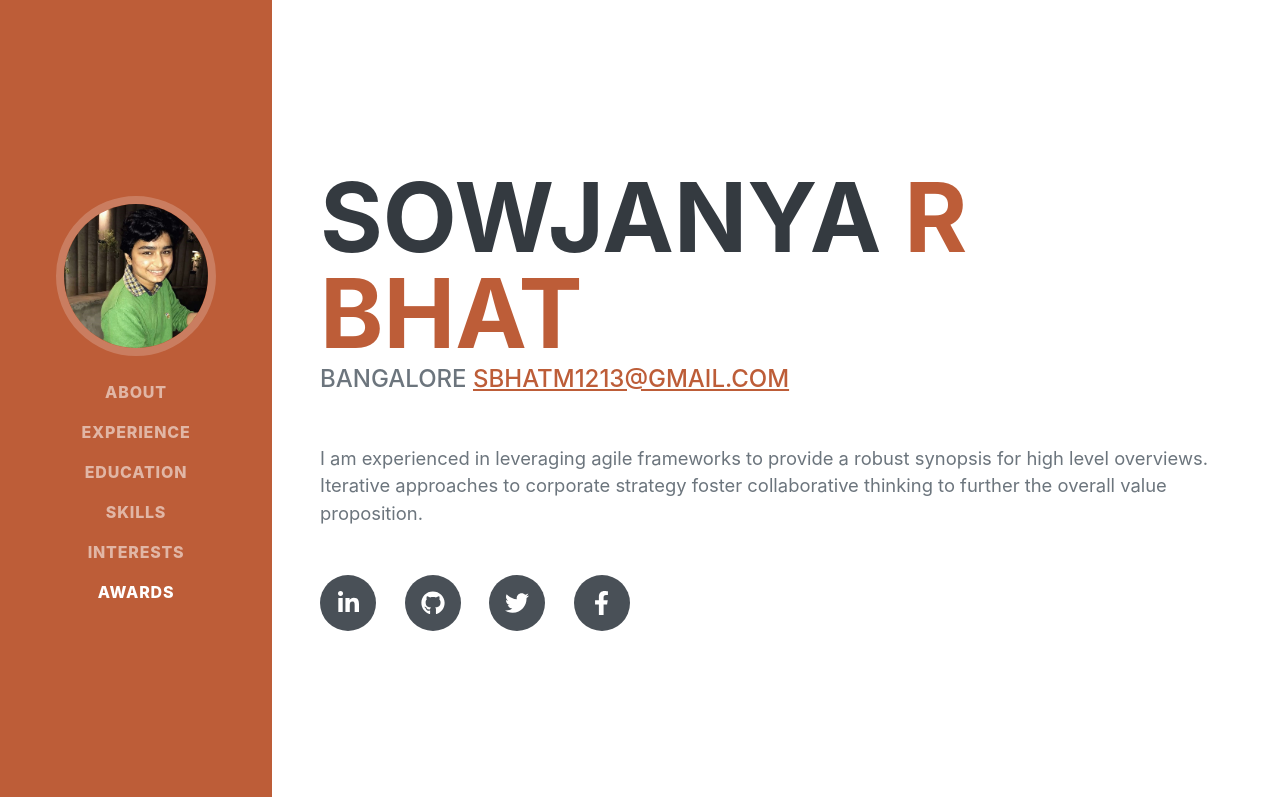
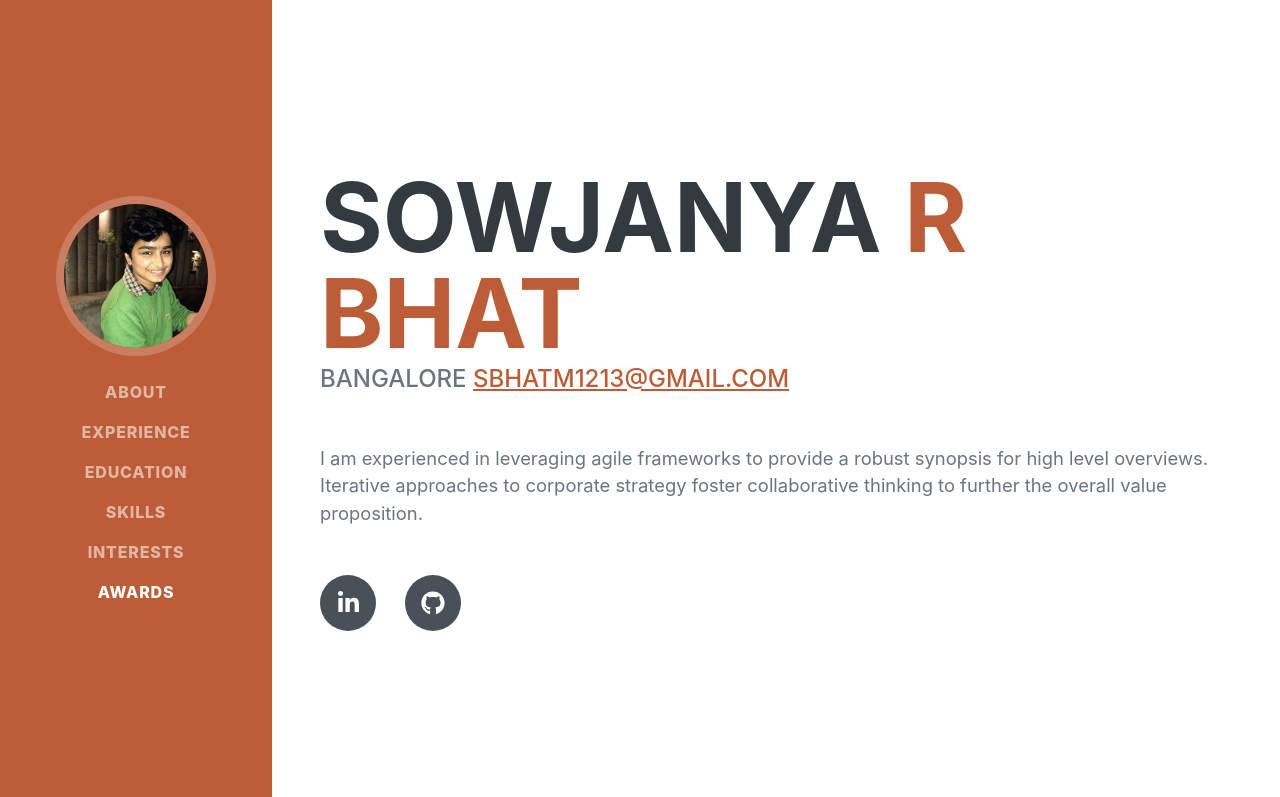
Before and after one commit to sbhatm1213/sbhatm1213.github.io, a plain HTML site: page index.html in a window 1280 px wide. Shown: the top 797 px of the page. Drawn offline with nearby package versions, Linux system fonts and the light colour scheme; a web font is replaced by a local one.

Commit message:
removed twitter & facebook logo

```diff
--- a/index.html
+++ b/index.html
@@ -51,8 +51,8 @@
                     <div class="social-icons">
                         <a class="social-icon" href="#!"><i class="fab fa-linkedin-in"></i></a>
                         <a class="social-icon" href="#!"><i class="fab fa-github"></i></a>
-                        <a class="social-icon" href="#!"><i class="fab fa-twitter"></i></a>
-                        <a class="social-icon" href="#!"><i class="fab fa-facebook-f"></i></a>
+<!--                        <a class="social-icon" href="#!"><i class="fab fa-twitter"></i></a>-->
+<!--                        <a class="social-icon" href="#!"><i class="fab fa-facebook-f"></i></a>-->
                     </div>
                 </div>
             </section>
```
